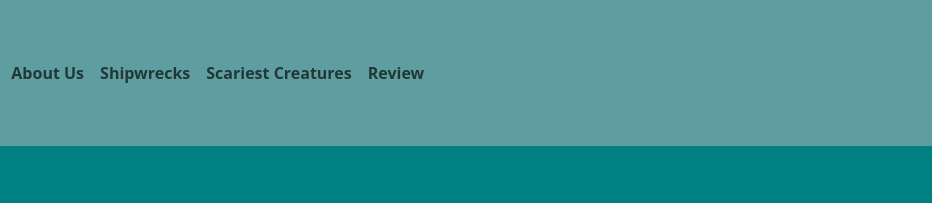
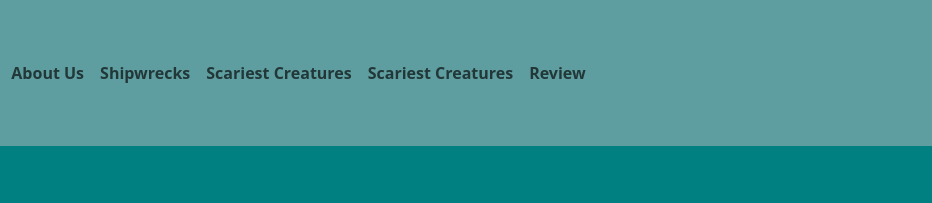
Before and after one commit to avya01/Oceara--1--main, a plain HTML site: page index.html in a window 1280 px wide. Both pictures are taken after typing "Sample" into the empty fields and a click on the button "Let's Go!". Shown: the top 203 px of the page, 348-1280 px from the left. Drawn offline with nearby package versions, Linux system fonts and the light colour scheme; a web font is replaced by a local one.

Commit message:
Added UnderwaterVolcanoes tab to navbar

```diff
--- a/index.html
+++ b/index.html
@@ -117,6 +117,12 @@
 
                 <li class="nav-item">
 
+                  <a class="nav-link" href="UnderwaterVolcanoes.html">Scariest Creatures</a>
+
+                </li>
+
+                <li class="nav-item">
+
                   <a class="nav-link" href="Review.html" target="_blank">Review</a>
 
                 </li>
```
Also changed, not shown: AboutUs.html (+6 -0 lines), Review.html (+6 -0 lines), ScariestCreatures.html (+6 -0 lines), Shipwrecks.html (+6 -0 lines), UnderwaterVolcanoes.html (+6 -0 lines).
